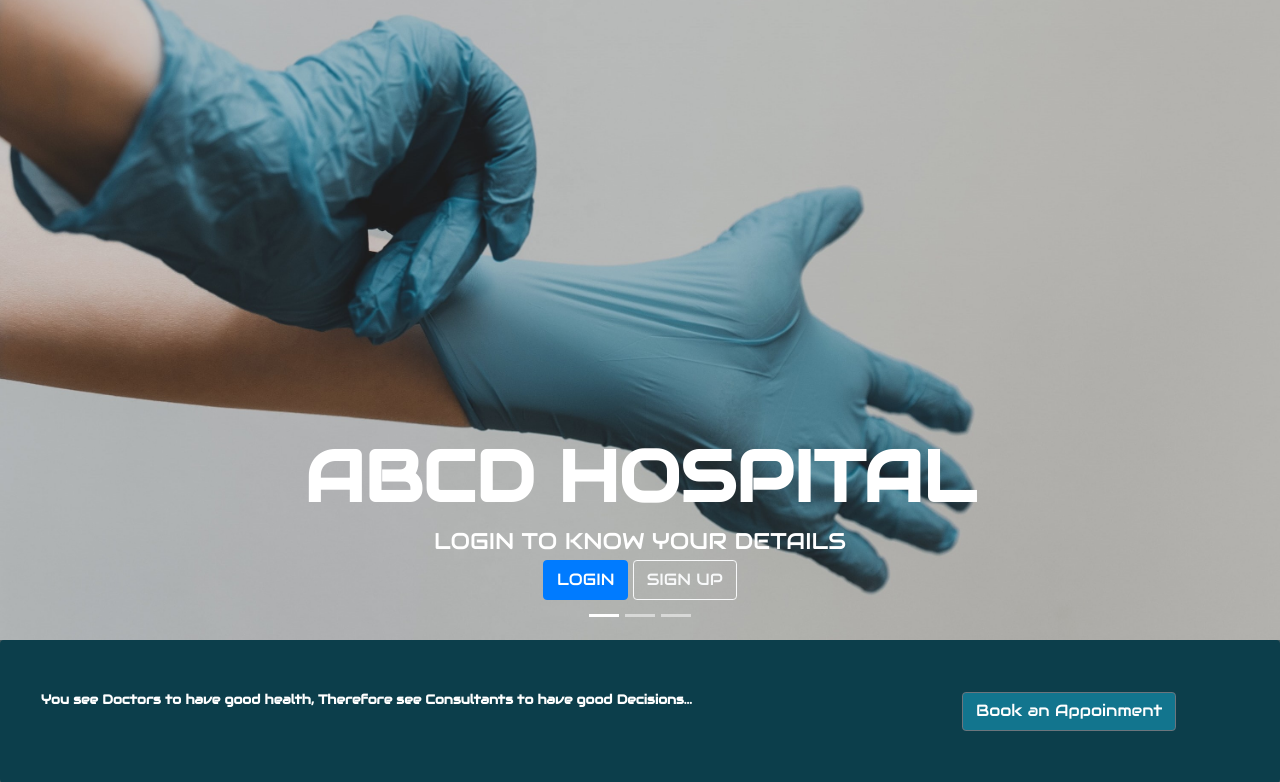
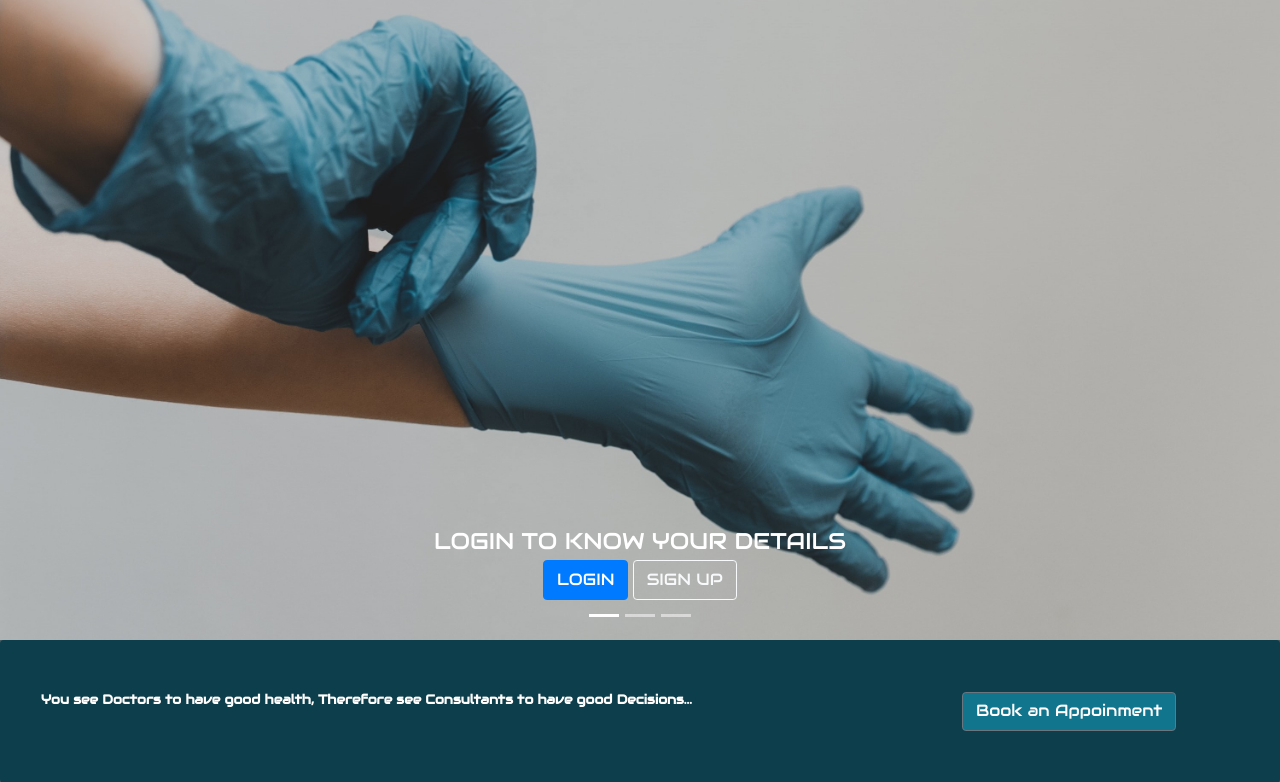
Before and after one commit to anshifmhd/abcdhospital, a Django app: page / in a window 1280 px wide. Shown: the part 71-853 px from the top of the page. Run offline with Django 4.2, Linux system fonts and the light colour scheme.

Commit message:
edit in index.html

```diff
--- a/index/templates/index.html
+++ b/index/templates/index.html
@@ -132,7 +132,7 @@
           <div class="carousel-item active">
             <img class="d-block w-100" src="{% static 'images/slide1.jpg'%}" alt="First slide">
             <div class="carousel-caption">
-              <h1 class="display-2 font-weight-bold">ABCD HOSPITAL</h1>
+
               <h3>LOGIN TO KNOW YOUR DETAILS</h3>
               <a href="{% url 'log' %}"><button type="button" class="btn btn-primary btn-lg">LOGIN</button></a>
 
```
